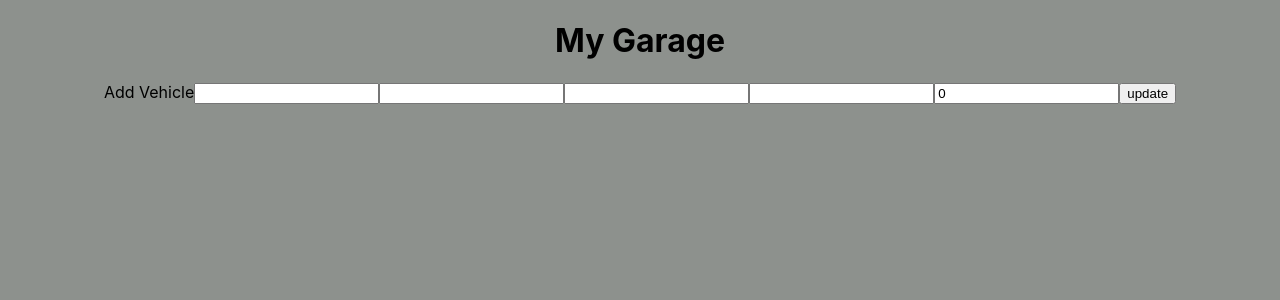
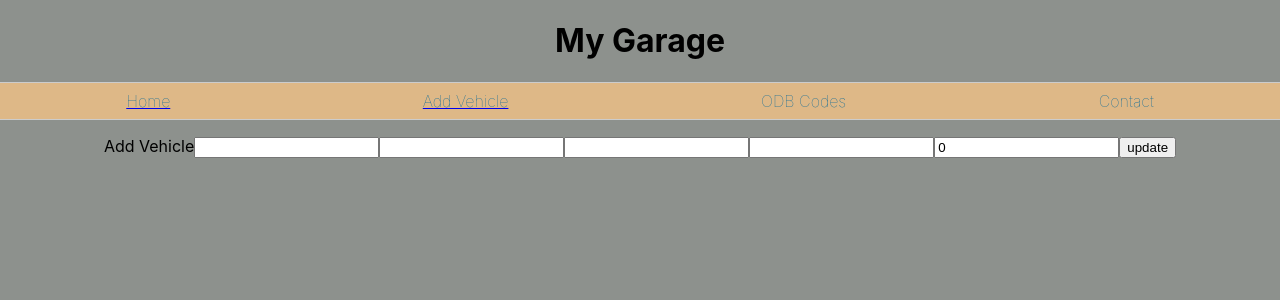
Before and after one commit to jimmischeff/my_garage_frontend, a React (Create React App) app: page /edit in a window 1280 px wide. Shown: the top 300 px of the page. Built offline with nearby package versions, Linux system fonts and the light colour scheme; no server answers.

Commit message:
added navbar and styling

```diff
--- a/package.json
+++ b/package.json
@@ -6,10 +6,12 @@
     "@testing-library/jest-dom": "^5.11.6",
     "@testing-library/react": "^11.2.2",
     "@testing-library/user-event": "^12.5.0",
+    "bootstrap": "^4.5.3",
     "react": "^17.0.1",
     "react-dom": "^17.0.1",
     "react-router-dom": "^5.2.0",
     "react-scripts": "4.0.1",
+    "reactstrap": "^8.7.1",
     "web-vitals": "^0.2.4"
   },
   "scripts": {
--- a/src/App.css
+++ b/src/App.css
@@ -40,3 +40,23 @@
 html {
   background-color: #8D918D;
 }
+
+#nav {
+  width: 100%;
+  display: flex;
+  justify-content: space-around;
+  float: left;
+  margin: 0 0 1em 0;
+  padding: 0;
+  list-style: none;
+  background-color:burlywood;
+  border-bottom: 1px solid #ccc;
+  border-top: 1px solid #ccc;
+  }
+#nav li {
+  display: flex;
+  padding: 8px 15px;
+  text-decoration: none;
+  font-weight: lighter;
+  color: #069;
+}
--- a/src/App.js
+++ b/src/App.js
@@ -80,6 +80,14 @@ function App() {
   return (
     <div className="App">
       <h1>My Garage</h1>
+      <div>
+          <ul id={"nav"}>
+            <Link to="/"><li>Home</li></Link>
+            <Link to="/create"><li>Add Vehicle</li></Link>
+            <li>ODB Codes</li>
+            <li>Contact</li>
+          </ul>
+        </div>
       <Switch>
         <Route exact path='/' render={ (rp) => (
           <Display vehicles = {vehicle} selectVehicle = {selectVehcile}{...rp}
--- a/src/Display.js
+++ b/src/Display.js
@@ -1,4 +1,6 @@
 import React from "react"
+import { Card, CardImg, CardText, CardBody, CardTitle, CardSubtitle, Button
+  } from 'reactstrap'
 
 const Display = (props) => {
     const {vehicles} = props
@@ -6,21 +8,32 @@ const Display = (props) => {
     const loaded = () => (
         <div>
             {vehicles.map((vehicle) => (
-                <div>
-                <article key={vehicle.id}>
-                    <div>
-                        <h2>{vehicle.year}</h2>
-                        <h1>{vehicle.model}</h1>
-                        <img src={vehicle.img}/>
-                        <button onClick={() => {
-                            props.deleteVehicle(vehicle)
-                            }}>Delete Vehicle</button>
-                        <button onClick={() => {
-                            props.selectVehicle(vehicle)
-                            props.history.push('/edit')
-                        }}>Edit</button>
+                <div style={{border: "1px solid black", display: "flex"}}>
+                    <Card style={{width: "45%"}}>
+                        <CardImg top width ="100%" src={vehicle.img}/>
+                        <CardBody>
+                            <CardTitle>{vehicle.year} {vehicle.make}</CardTitle>
+                            <CardSubtitle>{vehicle.model}</CardSubtitle>
+                            <Button onClick={() => {
+                                props.deleteVehicle(vehicle)
+                                }}>Delete Vehicle</Button>
+                            <Button onClick={() => {
+                                props.selectVehicle(vehicle)
+                                props.history.push('/edit')
+                            }}>Edit</Button>
+                        </CardBody>
+                    </Card>
+                    <div style={{width: "25%"}}>
+                    <ul style={{listStyle: "none"}}><h2>Oil Information</h2>
+                        <li>Filter part#: {vehicle.filterType}</li>
+                        <li>Oil type: {vehicle.oilType}</li>
+                        <li>Engine Capacity: {vehicle.capacity}quarts</li>
+                        <li>Drain Plug size: {vehicle.drainPlug}</li>
+                    </ul>
                     </div>
-                </article>
+                    <div style={{width: "25%"}}>
+                        <ul><h2>Upgrades</h2></ul>
+                    </div>
                 </div>
             ))}
         </div>
--- a/src/Form.js
+++ b/src/Form.js
@@ -48,7 +48,7 @@ const VehicleForm = (props) => {
             value={formData.year}
             onChange={handleChange}
             />
-            <input type = "submit" value={props.label} />
+            <input type="submit" value={props.label} />
         </form>
     )
 }
```
Also changed, not shown: 2 other files (tests, documents, lock files or other folders).
